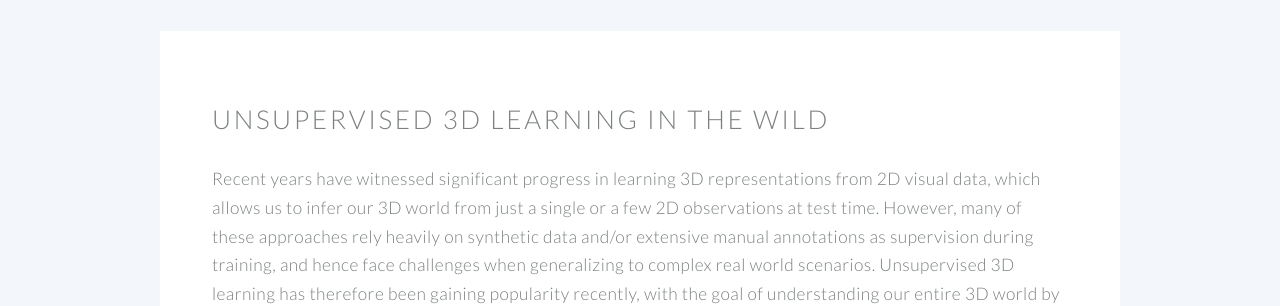
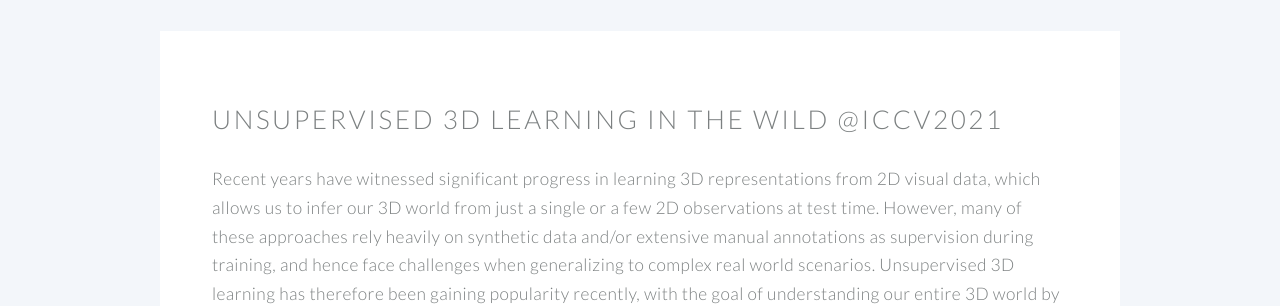
Before and after one commit to unsup3d/unsup3d.github.io, a Jekyll site: the page built from index.html, in a window 1280 px wide and 1400 px high, scrolled down 410 px. Shown: the part 157-463 px from the top of the window. Built offline with Jekyll 4.4.1, drawn with Linux system fonts in a browser that asks for light colours; some of the changed text lies outside the part shown.

Commit message:
minor changes

```diff
--- a/index.html
+++ b/index.html
@@ -15,7 +15,7 @@
     <div class="content">
       <section>
         <header>
-          <h2>Unsupervised 3D Learning in the Wild</h2>
+          <h2>Unsupervised 3D Learning in the Wild @ICCV2021</h2>
         </header>
         <p>
           Recent years have witnessed significant progress in learning 3D representations from 2D visual data, which allows us to infer our 3D world from just a single or a few 2D observations at test time. However, many of these approaches rely heavily on synthetic data and/or extensive manual annotations as supervision during training, and hence face challenges when generalizing to complex real world scenarios.
```
Also changed, not shown: other parts of index.html (+1 -0 lines).
